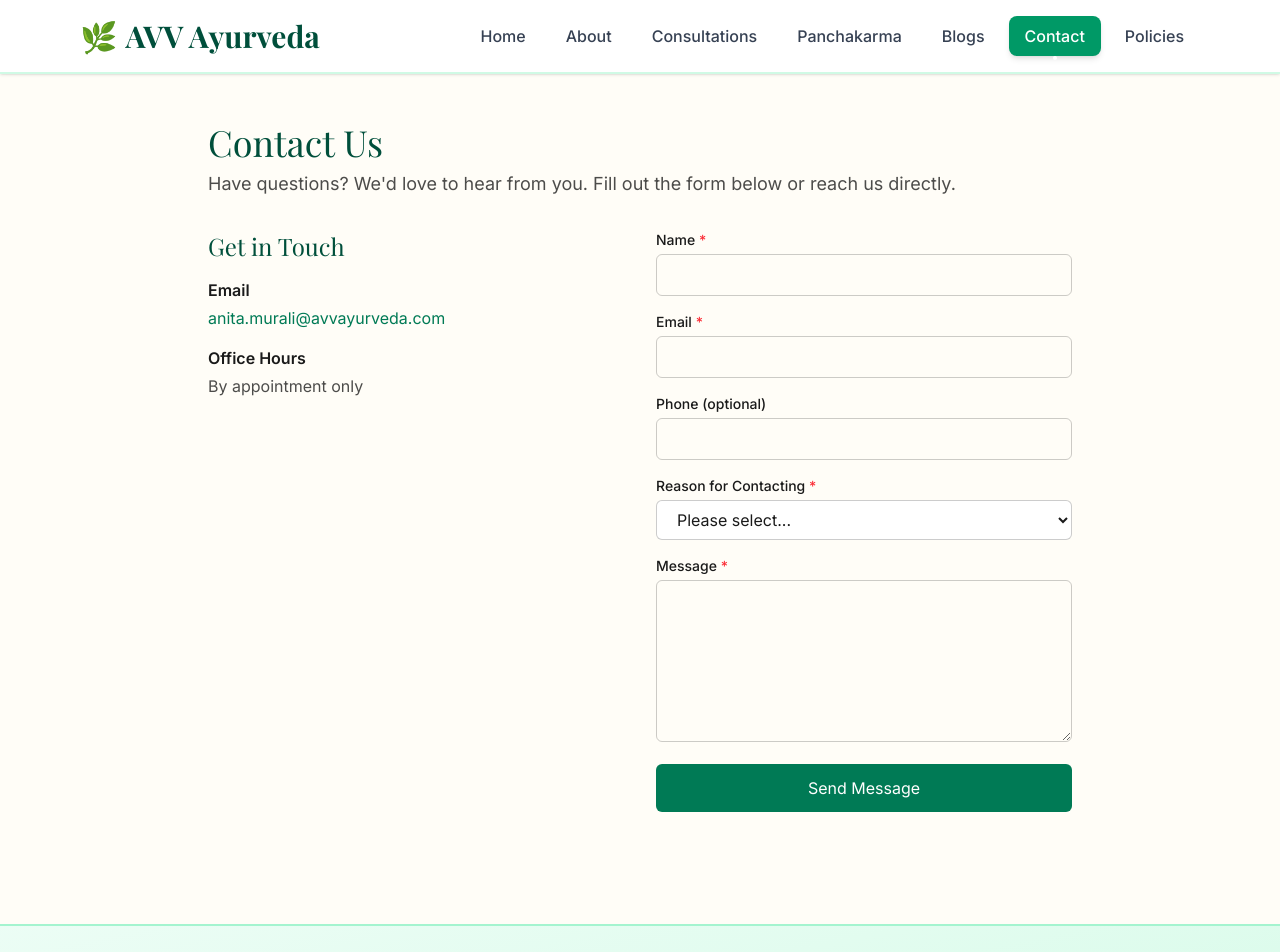
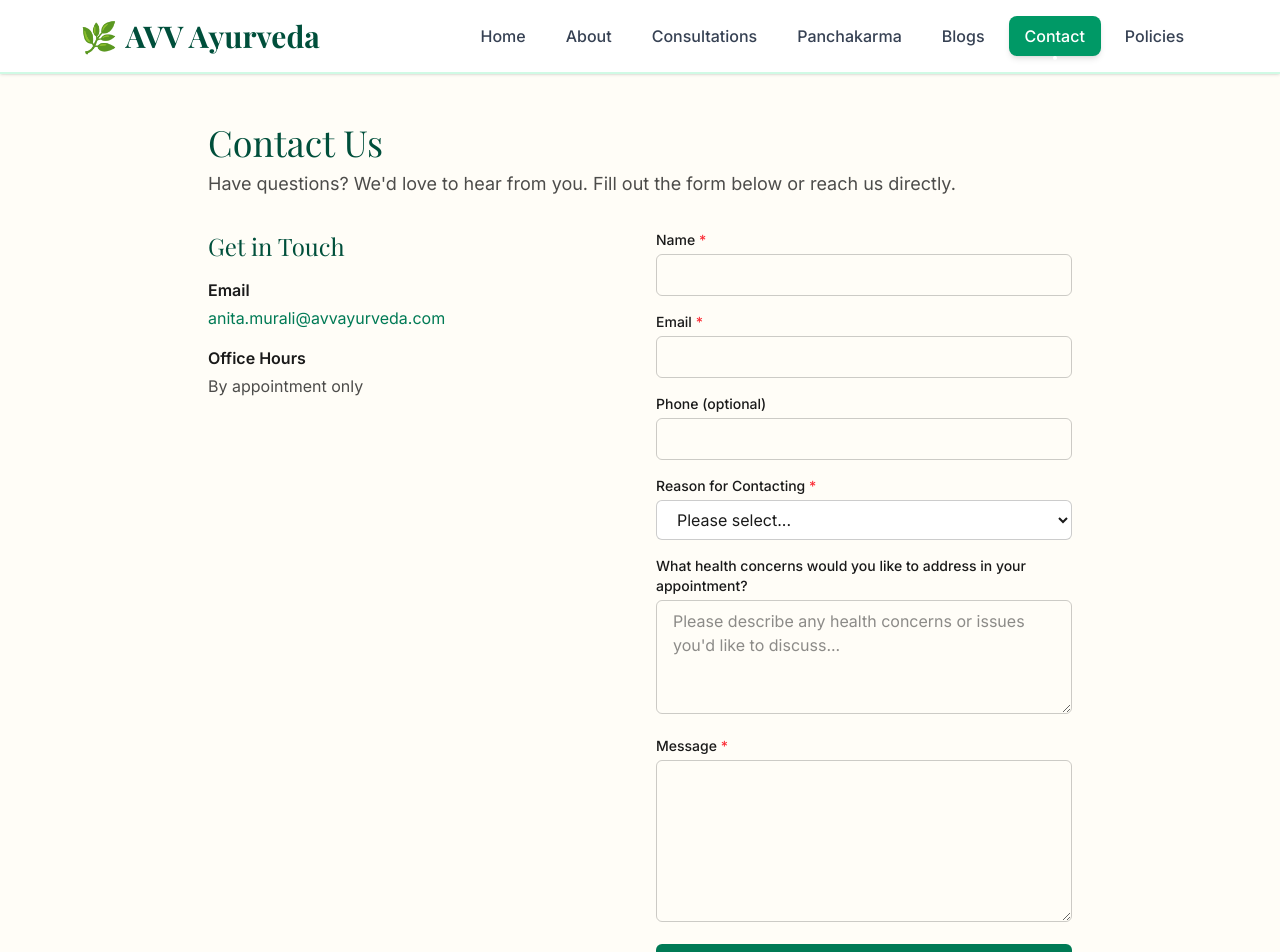
Before and after one commit to Darkvoid2/avvAyurveda, a Next.js app: page /contact in a window 1280 px wide. Shown: the top 952 px of the page. Built offline with nearby package versions, Linux system fonts and the light colour scheme; a web font is replaced by a local one.

Commit message:
Made Updates that Amma wanted

```diff
--- a/src/app/api/contact/route.ts
+++ b/src/app/api/contact/route.ts
@@ -3,7 +3,7 @@ import { NextRequest, NextResponse } from "next/server";
 export async function POST(request: NextRequest) {
   try {
     const body = await request.json();
-    const { name, email, phone, reason, message } = body;
+    const { name, email, phone, reason, healthConcerns, message } = body;
 
     if (!name || !email || !reason || !message) {
       return NextResponse.json({ error: "Missing required fields" }, { status: 400 });
@@ -18,6 +18,7 @@ export async function POST(request: NextRequest) {
         email,
         phone: phone || "Not provided",
         reason,
+        healthConcerns: healthConcerns || "Not provided",
         message,
         _subject: `New Contact Form: ${reason} - from ${name}`,
       }),
--- a/src/app/contact/page.tsx
+++ b/src/app/contact/page.tsx
@@ -17,6 +17,7 @@ export default function ContactPage() {
       email: formData.get("email"),
       phone: formData.get("phone") || "",
       reason: formData.get("reason"),
+      healthConcerns: formData.get("healthConcerns") || "",
       message: formData.get("message"),
     };
 
@@ -134,6 +135,19 @@ export default function ContactPage() {
           </div>
 
           <div>
+            <label htmlFor="healthConcerns" className="block text-sm font-medium mb-1">
+              What health concerns would you like to address in your appointment?
+            </label>
+            <textarea
+              id="healthConcerns"
+              name="healthConcerns"
+              rows={4}
+              placeholder="Please describe any health concerns or issues you'd like to discuss..."
+              className="w-full border border-black/20 rounded-md px-4 py-2 focus:outline-none focus:ring-2 focus:ring-emerald-500 focus:border-transparent resize-y"
+            />
+          </div>
+
+          <div>
             <label htmlFor="message" className="block text-sm font-medium mb-1">
               Message <span className="text-red-500">*</span>
             </label>
--- a/src/app/page.tsx
+++ b/src/app/page.tsx
@@ -64,7 +64,7 @@ export default function Home() {
         <div>
           <h2 className="font-serif text-3xl text-emerald-900 mb-4">About</h2>
           <p>
-            Welcome! I&#39;m Anita Muralidharan, an Ayurvedic Physician. My mission is to help you achieve
+            Welcome! I&#39;m Anita Muralidharan, a doctor level NAMA certified Ayurvedic Practitioner.  My mission is to help you achieve
             a state of happiness, health, and balance in both body and mind through the timeless wisdom
             of Ayurveda. By embracing the principles of aahara (nourishment through food), vihara (healthy
             lifestyle practices), aushadhya (herbal remedies), pranayama (breath control), and meditation,
@@ -86,9 +86,8 @@ export default function Home() {
       </div>
 
       <div className="mx-auto max-w-6xl px-4 pb-16 grid gap-6 sm:grid-cols-3">
-        <Image src="/images/herbs.jpg" alt="Ayurveda herbs" width={300} height={192} className="rounded object-cover w-full h-48" />
-        <Image src="/images/oils.jpg" alt="Ayurvedic oils" width={300} height={192} className="rounded object-cover w-full h-48" />
-        <Image src="/images/panchakarma.jpg" alt="Panchakarma treatment" width={300} height={192} className="rounded object-cover w-full h-48" />
+        <Image src="herbs.jpg" alt="Ayurveda herbs" width={300} height={192} className="rounded object-cover w-full h-48" />
+        <Image src="oils.jpg" alt="Ayurvedic oils" width={300} height={192} className="rounded object-cover w-full h-48" />
       </div>
     </section>
   );
--- a/src/components/Footer.tsx
+++ b/src/components/Footer.tsx
@@ -39,7 +39,7 @@ export default function Footer() {
           <div className="flex items-center gap-2 text-sm text-gray-600">
             <span>Made with</span>
             <span className="text-red-500 text-lg">❤️</span>
-            <span>for holistic wellness</span>
+
           </div>
         </div>
       </div>
```
